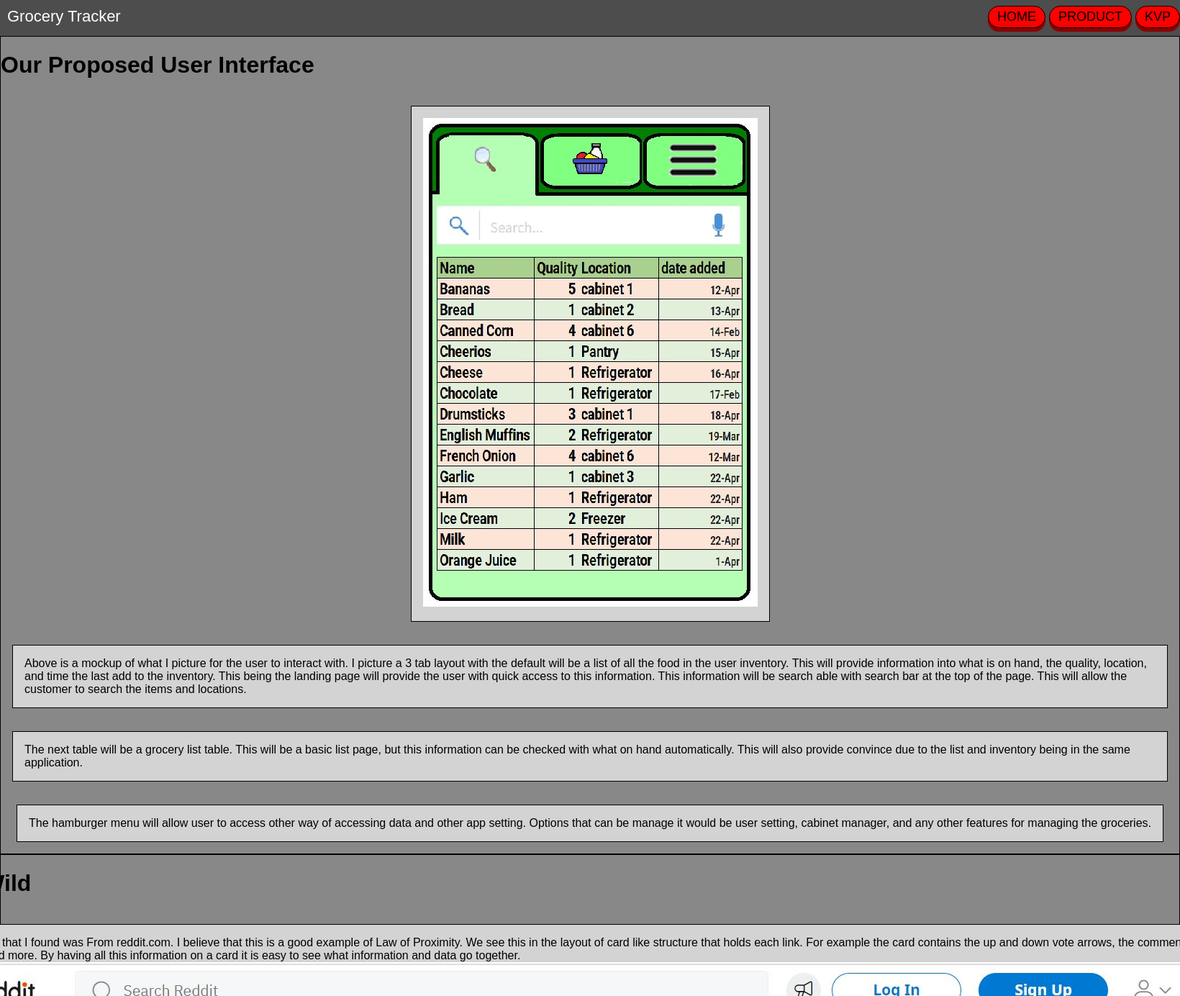
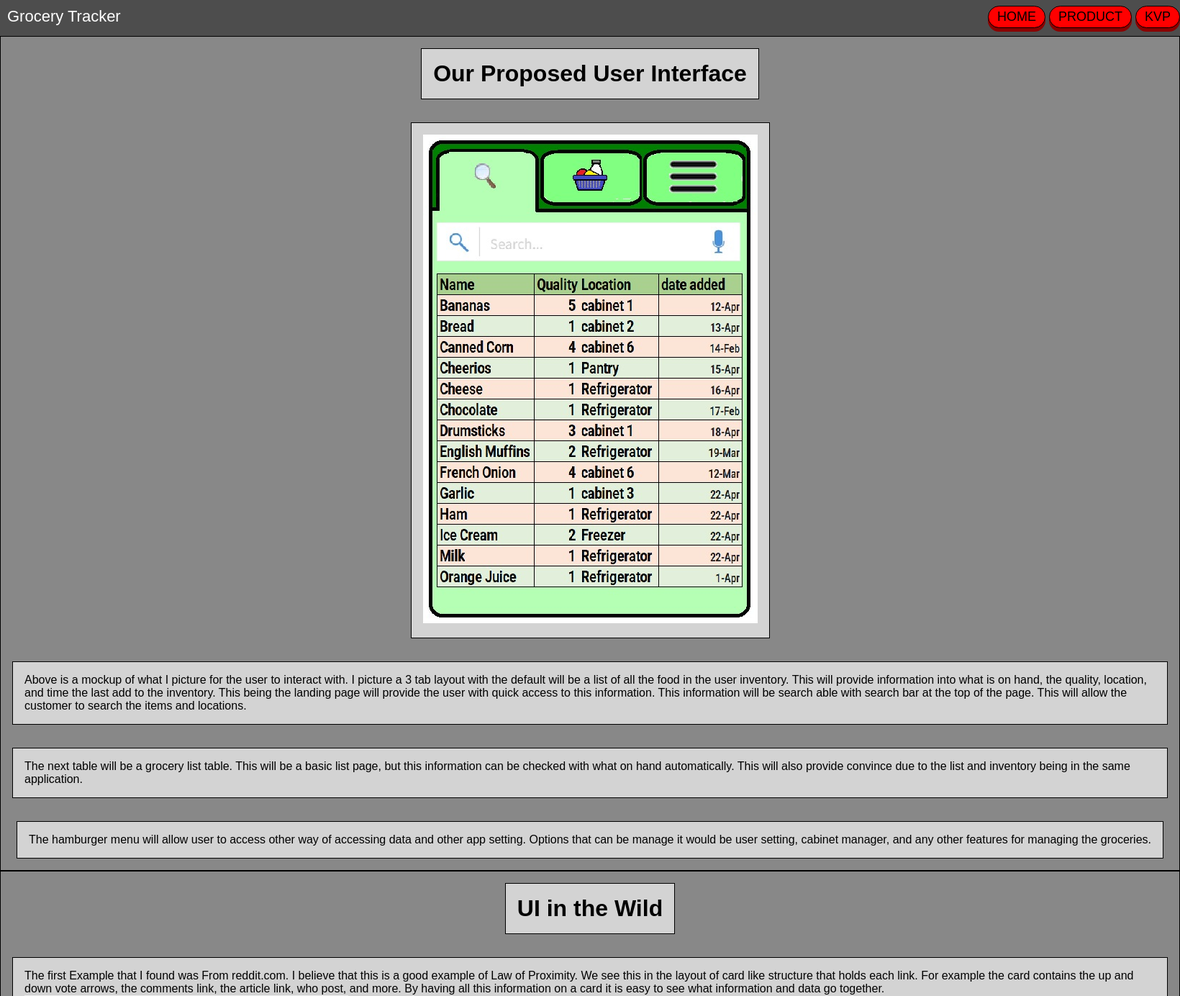
Before and after one commit to jas003ucsd/ECE140B_website, a Python web app: template web/src/templates/UXUI.html in a window 1640 px wide; the page is wider, and only the part inside the window is pictured. Shown: the top 1384 px of that part at 72% size. Run offline with Jinja, Linux system fonts and the light colour scheme; the template is opened without the code that fills it, so the values that code supplies are empty.

Commit message:
update week 5 assignment 4.

```diff
--- a/web/src/templates/UXUI.html
+++ b/web/src/templates/UXUI.html
@@ -31,7 +31,7 @@
 
 <body class="main">
     <div class="container">
-        <h1> Our Proposed User Interface</h1>
+        <h1 class="item"> Our Proposed User Interface</h1>
         <p class="item">
             <img src="../images/UI.JPG">
         </p>
@@ -56,7 +56,7 @@
         </p>
     </div>
     <div class="container">
-        <h1>UI in the Wild </h1>
+        <h1 class="item">UI in the Wild </h1>
         <p class="item">
             The first Example that I found was From reddit.com. I believe that
             this is a good example of Law of Proximity. We see this in the layout
@@ -65,7 +65,7 @@
             and more. By having all this information on a card it is easy to see what
             information and data go together.
 
-            <img src="../images/reddit.JPG">
+            <img style="max-width: 450px; max-height: 300px" src="../images/reddit.JPG">
         </p>
 
         <p class="item">
```
